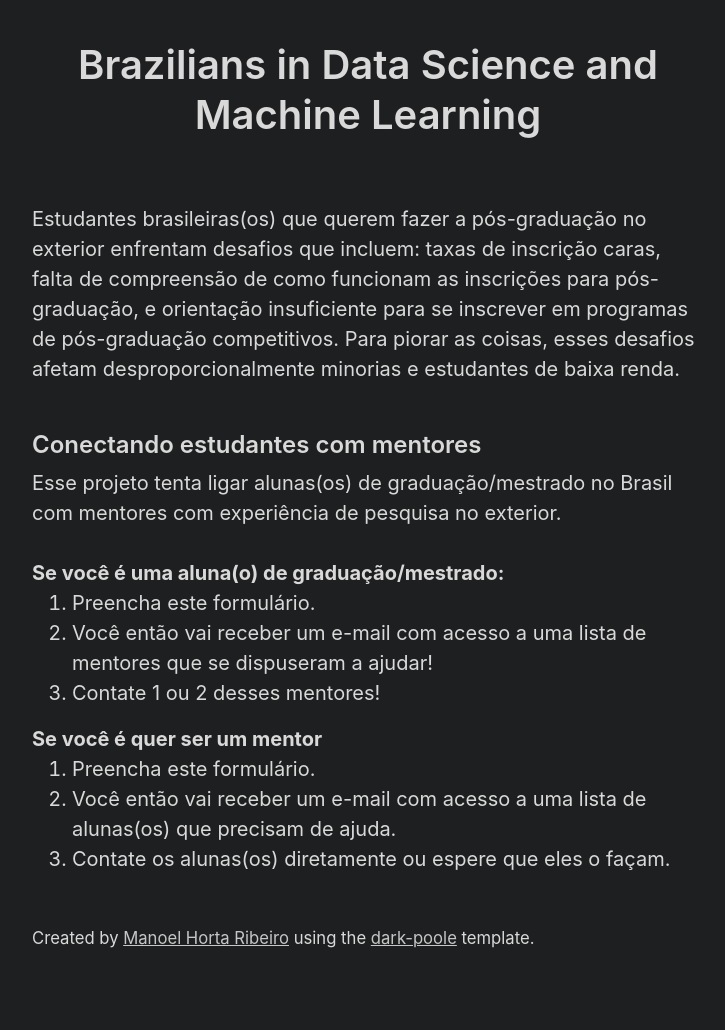
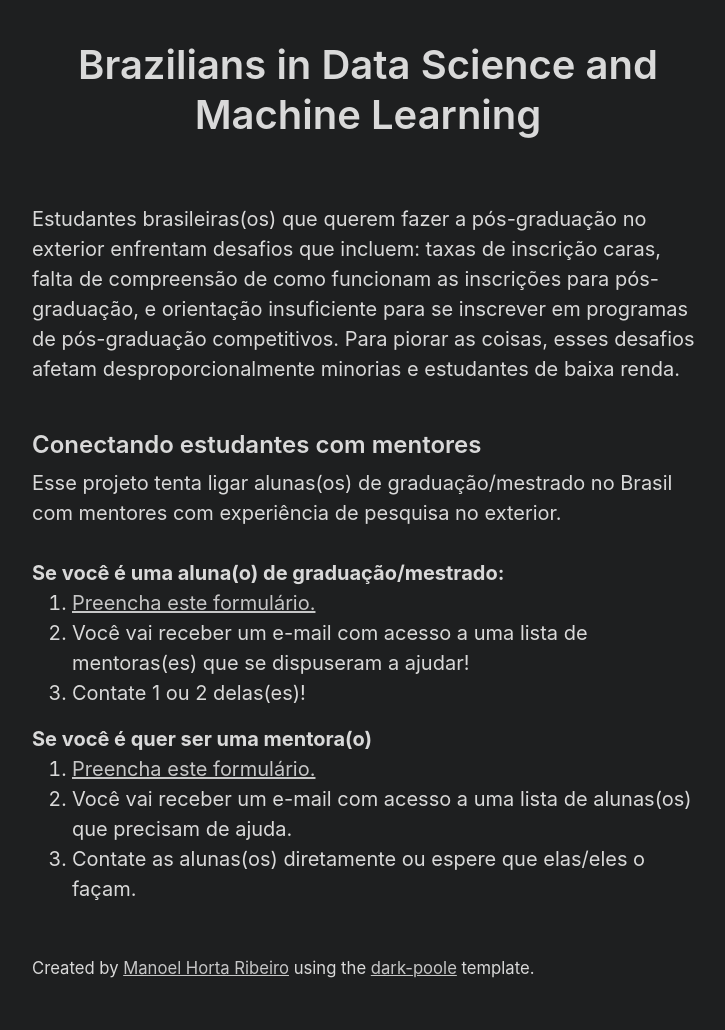
Before and after one commit to brazilians-in-ds-ml/brazilians-in-ds-ml.github.io, a Jekyll site: the page built from index.html, in a window 1280 px wide. Shown: the whole page, without its empty margins (272-997 px from the left). Built offline with Jekyll 4.4.1, drawn with Linux system fonts in a browser that asks for light colours; the list of posts is cut into pages by our own code; before the commit the page ends 1000 px from its top, so only the background shows below that.

```diff
--- a/index.html
+++ b/index.html
@@ -21,25 +21,27 @@ Esse projeto tenta ligar alunas(os) de graduação/mestrado no Brasil com mentor
 
 <ol>
 <li>
-Preencha este formulário.
+<a href="https://docs.google.com/forms/d/1e_cg-bch_fLes7exHEe7o2TTrbh4I3ctZ0r7To6LqSA/viewform">
+    Preencha este formulário.</a>
 </li>
 <li>
-Você então vai receber um e-mail com acesso a uma lista de mentores que se dispuseram a ajudar!
+Você vai receber um e-mail com acesso a uma lista de mentoras(es) que se dispuseram a ajudar!
 </li>
 <li>
-Contate 1 ou 2 desses mentores!
+Contate 1 ou 2 delas(es)!
 </li>
 </ol>
 
-<b>Se você é quer ser um mentor</b>
+<b>Se você é quer ser uma mentora(o)</b>
 <ol>
 <li>
-Preencha este formulário.
+<a href="https://docs.google.com/forms/d/e/1FAIpQLSfom2QWz768qBDvld39X786lPDrWsjjJDBku5y8SkD2CMBYCA/viewform">
+    Preencha este formulário.</a>
 </li>
 <li>
-Você então vai receber um e-mail com acesso a uma lista de alunas(os) que precisam de ajuda.
+Você vai receber um e-mail com acesso a uma lista de alunas(os) que precisam de ajuda.
 </li>
 <li>
-Contate os alunas(os) diretamente ou espere que eles o façam.
+Contate as alunas(os) diretamente ou espere que elas/eles o façam.
 </li>
 </ol>
```
Also changed, not shown: about.md (deleted, +0 -29 lines), archive.md (deleted, +0 -18 lines).
